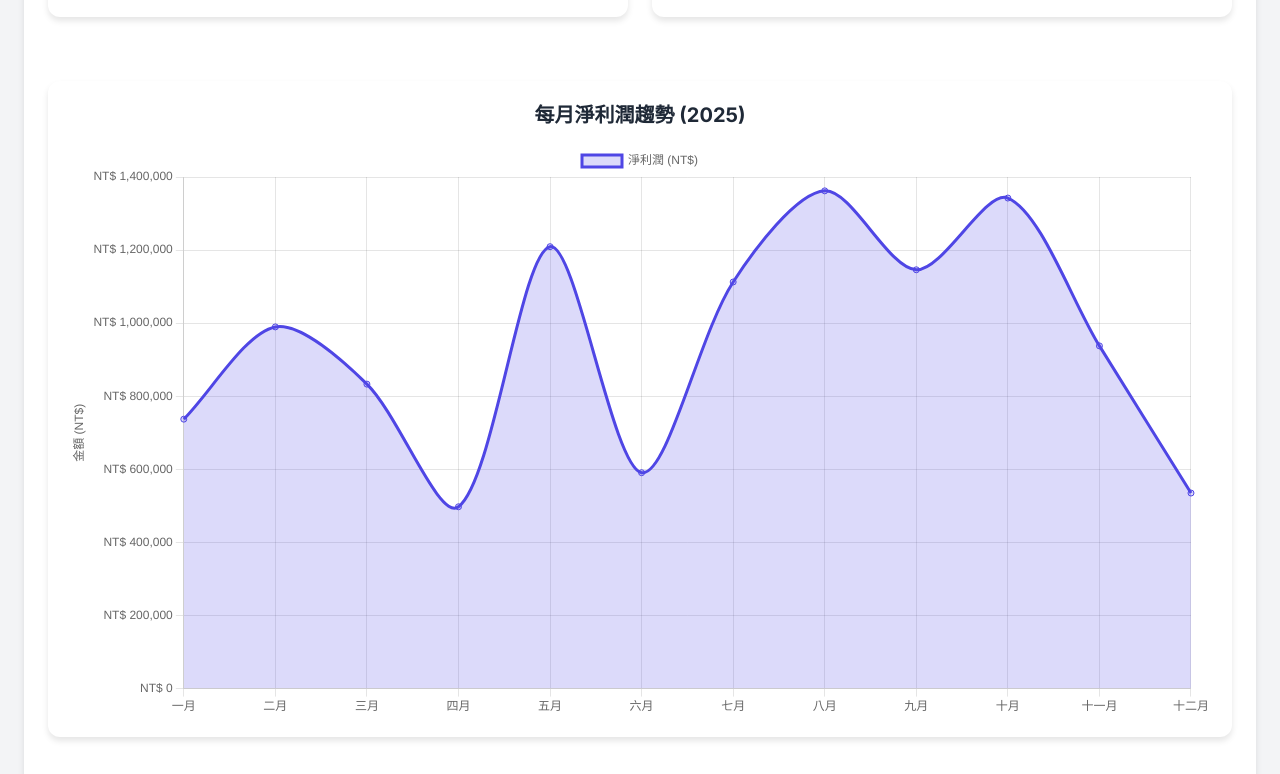
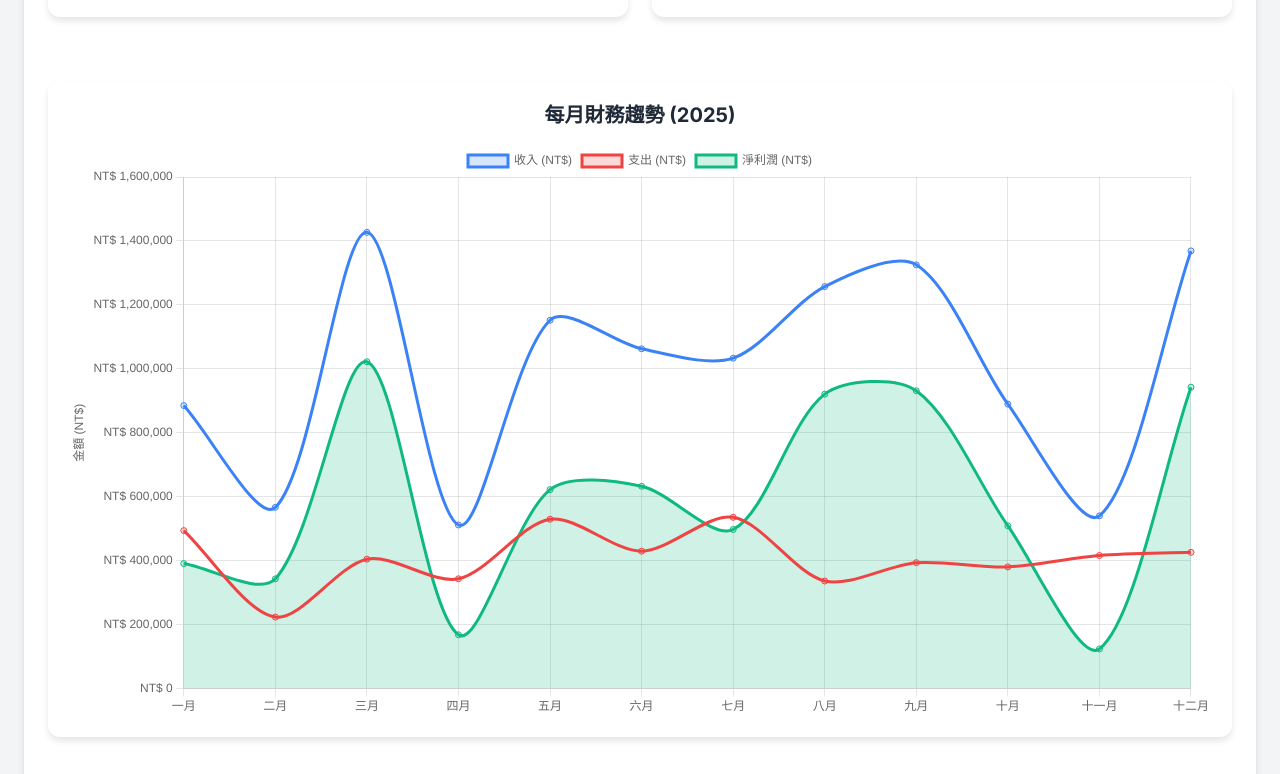
Before and after one commit to Louisaok9487/accountinglandemo, a plain HTML site: page index.html in a window 1280 px wide. Shown: the part 1125-1899 px from the top of the page. Drawn offline with nearby package versions, Linux system fonts and the light colour scheme.

Commit message:
Update index.html

```diff
--- a/index.html
+++ b/index.html
@@ -138,7 +138,7 @@
 
         <!-- Navigation Bar -->
         <nav class="bg-white p-2 rounded-xl shadow-lg mb-8 flex flex-wrap justify-center gap-2 sm:gap-4">
-            <button id="nav-dashboard-btn" class="flex-1 text-center px-4 py-2 rounded-lg text-sm font-medium transition-all duration-200 cursor-pointer bg-blue-600 text-white shadow-md transform scale-105">儀表板</button>
+            <button id="nav-dashboard-btn" class="flex-1 text-center px-4 py-2 rounded-lg text-sm font-medium transition-all duration-200 cursor-pointer bg-blue-600 text-white shadow-md">儀表板</button>
             <button id="nav-projects-btn" class="flex-1 text-center px-4 py-2 rounded-lg text-sm font-medium transition-all duration-200 cursor-pointer bg-white text-gray-700 hover:bg-blue-50 hover:text-blue-600">專案列表</button>
         </nav>
 
@@ -183,9 +183,9 @@
                 </div>
             </div>
             <div class="card p-5 mb-10">
-                <h3 class="text-xl font-bold mb-4 text-gray-800 text-center">每月淨利潤趨勢 (<span id="monthly-profit-year"></span>)</h3>
+                <h3 class="text-xl font-bold mb-4 text-gray-800 text-center">每月財務趨勢 (<span id="monthly-profit-year"></span>)</h3>
                 <canvas id="monthlyNetProfitLineChart"></canvas>
-                <p class="text-center text-gray-600 text-sm mt-2 hidden" id="no-monthly-chart-data">尚無足夠數據繪製每月淨利潤趨勢圖。</p>
+                <p class="text-center text-gray-600 text-sm mt-2 hidden" id="no-monthly-chart-data">尚無足夠數據繪製每月財務趨勢圖。</p>
             </div>
 
 
@@ -318,8 +318,8 @@
 
             <div id="transactions-container" class="space-y-3">
                 <!-- Transactions will be loaded here -->
-                <p class="text-center text-gray-500 hidden" id="no-transactions-message">此專案目前沒有交易記錄。</p>
             </div>
+            <p class="text-center text-gray-500 mt-4 hidden" id="no-transactions-message">此專案目前沒有交易記錄。</p>
         </div>
 
         <!-- Add/Edit Transaction Form Section (hidden by default) -->
@@ -598,14 +598,14 @@
 
             // Update navigation bar active state
             document.querySelectorAll('nav button').forEach(btn => {
-                btn.classList.remove('bg-blue-600', 'text-white', 'shadow-md', 'transform', 'scale-105');
+                btn.classList.remove('bg-blue-600', 'text-white', 'shadow-md');
                 btn.classList.add('bg-white', 'text-gray-700', 'hover:bg-blue-50', 'hover:text-blue-600');
             });
             if (sectionId === 'dashboard-section') {
-                document.getElementById('nav-dashboard-btn').classList.add('bg-blue-600', 'text-white', 'shadow-md', 'transform', 'scale-105');
+                document.getElementById('nav-dashboard-btn').classList.add('bg-blue-600', 'text-white', 'shadow-md');
                 document.getElementById('nav-dashboard-btn').classList.remove('bg-white', 'text-gray-700', 'hover:bg-blue-50', 'hover:text-blue-600');
             } else if (sectionId === 'project-list-section' || sectionId === 'project-form-section' || sectionId === 'project-detail-section' || sectionId === 'transaction-form-section') {
-                document.getElementById('nav-projects-btn').classList.add('bg-blue-600', 'text-white', 'shadow-md', 'transform', 'scale-105');
+                document.getElementById('nav-projects-btn').classList.add('bg-blue-600', 'text-white', 'shadow-md');
                 document.getElementById('nav-projects-btn').classList.remove('bg-white', 'text-gray-700', 'hover:bg-blue-50', 'hover:text-blue-600');
             }
         }
@@ -807,8 +807,8 @@
 
                 await showAlert("交易記錄已成功刪除。");
             } catch (error) {
-                console.error("Error deleting transaction:", error);
-                showAlert(`刪除交易失敗：${error.message}`);
+                    console.error("Error deleting transaction:", error);
+                    showAlert(`刪除交易失敗：${error.message}`);
             }
         }
 
@@ -961,11 +961,13 @@
          */
         function renderTransactions(transactions) {
             const transactionsContainer = document.getElementById('transactions-container');
+            const noTransactionsMessage = document.getElementById('no-transactions-message'); // Get the message element
+
             transactionsContainer.innerHTML = ''; // Clear existing transactions
-            document.getElementById('no-transactions-message').classList.add('hidden');
+            noTransactionsMessage.classList.add('hidden'); // Hide the message initially
 
             if (transactions.length === 0) {
-                document.getElementById('no-transactions-message').classList.remove('hidden');
+                noTransactionsMessage.classList.remove('hidden'); // Show the message if no data
                 return;
             }
 
@@ -1218,8 +1220,11 @@
                 return acc;
             }, {});
 
-            const labels = Object.keys(aggregatedData);
-            const data = Object.values(aggregatedData);
+            // Sort data from largest to smallest
+            const sortedEntries = Object.entries(aggregatedData).sort(([, a], [, b]) => b - a);
+            const labels = sortedEntries.map(([label]) => label);
+            const data = sortedEntries.map(([, value]) => value);
+            const total = data.reduce((sum, val) => sum + val, 0);
 
             const ctx = document.getElementById('incomeCategoryPieChart').getContext('2d');
             const noDataMessage = document.getElementById('no-income-chart-data');
@@ -1259,7 +1264,9 @@
                                         label += ': ';
                                     }
                                     if (context.parsed !== null) {
-                                        label += formatCurrency(context.parsed);
+                                        const value = context.parsed;
+                                        const percentage = total > 0 ? ((value / total) * 100).toFixed(1) : 0;
+                                        label += `${formatCurrency(value)} (${percentage}%)`;
                                     }
                                     return label;
                                 }
@@ -1285,8 +1292,11 @@
                 return acc;
             }, {});
 
-            const labels = Object.keys(aggregatedData);
-            const data = Object.values(aggregatedData);
+            // Sort data from largest to smallest
+            const sortedEntries = Object.entries(aggregatedData).sort(([, a], [, b]) => b - a);
+            const labels = sortedEntries.map(([label]) => label);
+            const data = sortedEntries.map(([, value]) => value);
+            const total = data.reduce((sum, val) => sum + val, 0);
 
             const ctx = document.getElementById('expenseCategoryPieChart').getContext('2d');
             const noDataMessage = document.getElementById('no-expense-chart-data');
@@ -1327,7 +1337,9 @@
                                         label += ': ';
                                     }
                                     if (context.parsed !== null) {
-                                        label += formatCurrency(context.parsed);
+                                        const value = context.parsed;
+                                        const percentage = total > 0 ? ((value / total) * 100).toFixed(1) : 0;
+                                        label += `${formatCurrency(value)} (${percentage}%)`;
                                     }
                                     return label;
                                 }
@@ -1360,6 +1372,8 @@
                 }
             });
 
+            const incomes = monthlyData.map(data => data.income);
+            const expenses = monthlyData.map(data => data.expense);
             const netProfits = monthlyData.map(data => data.income - data.expense);
             const labels = ['一月', '二月', '三月', '四月', '五月', '六月', '七月', '八月', '九月', '十月', '十一月', '十二月'];
 
@@ -1380,14 +1394,32 @@
                 type: 'line',
                 data: {
                     labels: labels,
-                    datasets: [{
-                        label: '淨利潤 (NT$)',
-                        data: netProfits,
-                        borderColor: '#4F46E5',
-                        backgroundColor: 'rgba(79, 70, 229, 0.2)',
-                        fill: true,
-                        tension: 0.3
-                    }]
+                    datasets: [
+                        {
+                            label: '收入 (NT$)',
+                            data: incomes,
+                            borderColor: '#3B82F6', // Blue
+                            backgroundColor: 'rgba(59, 130, 246, 0.2)',
+                            fill: false,
+                            tension: 0.3
+                        },
+                        {
+                            label: '支出 (NT$)',
+                            data: expenses,
+                            borderColor: '#EF4444', // Red
+                            backgroundColor: 'rgba(239, 68, 68, 0.2)',
+                            fill: false,
+                            tension: 0.3
+                        },
+                        {
+                            label: '淨利潤 (NT$)',
+                            data: netProfits,
+                            borderColor: '#10B981', // Green
+                            backgroundColor: 'rgba(16, 185, 129, 0.2)',
+                            fill: true,
+                            tension: 0.3
+                        }
+                    ]
                 },
                 options: {
                     responsive: true,
@@ -1547,9 +1579,10 @@
                     };
                     allProjects.push(newProject);
 
-                    // Generate 3 income transactions for the project
-                    for (let j = 0; j < 3; j++) {
-                        const incomeAmount = Math.round(Math.random() * (estimatedRevenue / 3 * 1.2 - estimatedRevenue / 3 * 0.8) + estimatedRevenue / 3 * 0.8);
+                    // Generate 3-7 income transactions for the project
+                    const numIncomes = Math.floor(Math.random() * (7 - 3 + 1)) + 3;
+                    for (let j = 0; j < numIncomes; j++) {
+                        const incomeAmount = Math.round(Math.random() * (estimatedRevenue / numIncomes * 1.2 - estimatedRevenue / numIncomes * 0.8) + estimatedRevenue / numIncomes * 0.8);
                         const incomeDate = new Date(startDate.getTime() + Math.random() * (endDate.getTime() - startDate.getTime())).toISOString().split('T')[0];
                         const incomeCategory = incomeCategories[Math.floor(Math.random() * incomeCategories.length)];
                         const paymentMethod = paymentMethods[Math.floor(Math.random() * paymentMethods.length)];
@@ -1570,8 +1603,9 @@
                         });
                     }
 
-                    // Generate 3 expense transactions for the project
-                    for (let j = 0; j < 3; j++) {
+                    // Generate 5-10 expense transactions for the project
+                    const numExpenses = Math.floor(Math.random() * (10 - 5 + 1)) + 5;
+                    for (let j = 0; j < numExpenses; j++) {
                         const expenseAmount = Math.round(Math.random() * (100000 - 5000) + 5000); // 5千 - 10萬
                         const expenseDate = new Date(startDate.getTime() + Math.random() * (endDate.getTime() - startDate.getTime())).toISOString().split('T')[0];
                         const expenseCategory = expenseCategories[Math.floor(Math.random() * expenseCategories.length)];
```
